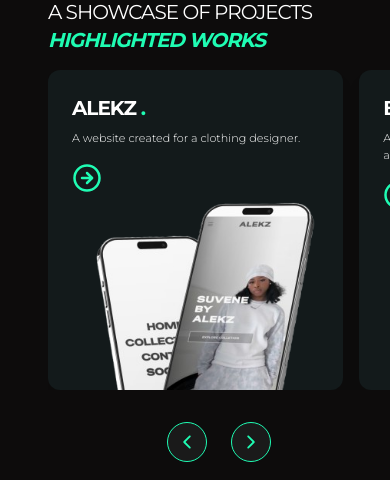
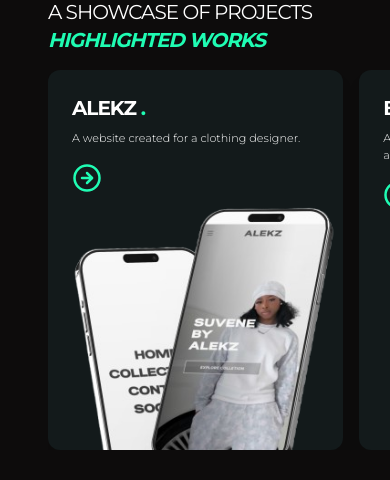
Before and after one commit to Aloushi755/portofolio-weshark, a Next.js app in the folder frontend/: page / in a window 390 px wide. Shown: the part 670-1150 px from the top of the page. Built offline with nearby package versions, Linux system fonts and the light colour scheme.

Commit message:
fix: adjust minimum height for NewProjectCase component

```diff
--- a/frontend/features/homepage/components/NewProjectCase.jsx
+++ b/frontend/features/homepage/components/NewProjectCase.jsx
@@ -5,7 +5,7 @@ import Image from 'next/image';
 export function NewProjectCase({ title, description, imageSrc, href }) {
     return (
         <Link href={href || ""} className="block w-full max-w-4xl mx-auto">
-            <div className="relative flex flex-col justify-start items-start w-full h-auto min-h-[320px] md:min-h-[380px] bg-green_darker shadow-lg rounded-xl overflow-hidden">
+            <div className="relative flex flex-col justify-start items-start w-full h-auto min-h-[380px] bg-green_darker shadow-lg rounded-xl overflow-hidden">
                 <div className='absolute top-[6.6rem] left-4 w-full h-full'>
                     <Image
                         src={imageSrc}
```
